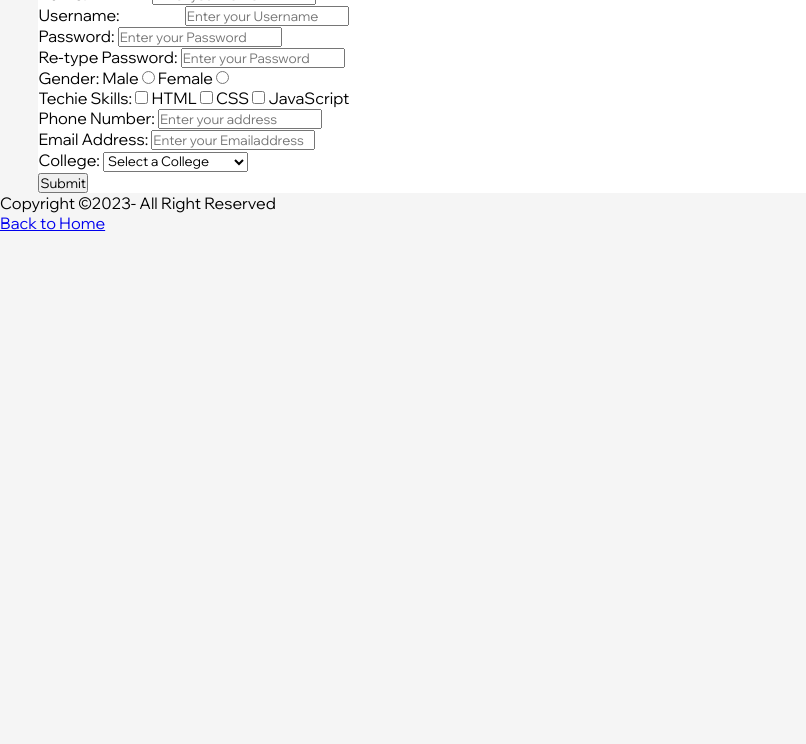
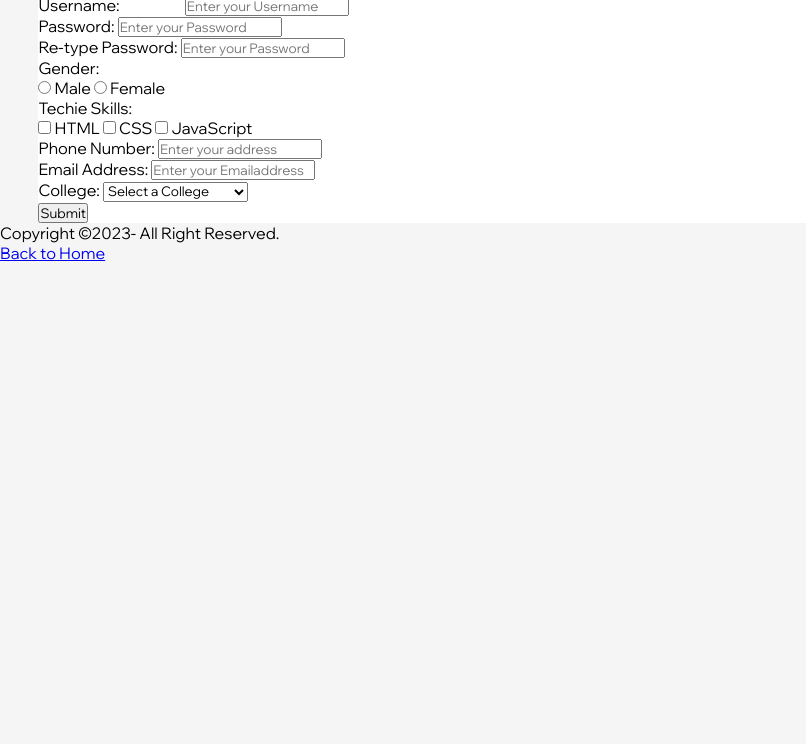
Before and after one commit to Isreal4000/Just_Project_Website_Task, a plain HTML site: page form.html in a window 1280 px wide. Shown: the part 56-800 px from the top of the page, without its empty margins (0-806 px from the left). Drawn offline with Linux system fonts and the light colour scheme.

Commit message:
Update form.html

```diff
--- a/form.html
+++ b/form.html
@@ -7,89 +7,94 @@
     <meta name="viewport" content="width=device-width, initial-scale=1.0" />
     <meta name="author" content="Israel Adediran" />
     <meta name="description" content="This page contain Just Project Contact Form" />
-  <link rel="icon" href="favicon.jpg" />
-  <link rel="preconnect" href="https://fonts.googleapis.com" />
-  <link rel="preconnect" href="https://fonts.gstatic.com" crossorigin />
-  <link href="https://fonts.googleapis.com/css2?family=Wix+Madefor+Display&display=swap" rel="stylesheet" />
-  <link rel="stylesheet" href="form.css" />
+    <link rel="icon" href="favicon.jpg">
+    <link rel="preconnect" href="https://fonts.googleapis.com">
+    <link rel="preconnect" href="https://fonts.gstatic.com" crossorigin>
+    <link href="https://fonts.googleapis.com/css2?family=Wix+Madefor+Display&display=swap" rel="stylesheet">
+    <link rel="stylesheet" href="form.css">
     <title>Form Page</title>
 </head>
-
 <body>
   <header>
-    <h1>Contact Form</h1>
+    <h2>Contact Form</h2>
   </header>
   <main>
-    <form action="/action_page.php">
-      <div>
+ <form>
+      <div class="up-down-space">
     <label for="Name">Name:</label>
-        <input type="text" id="Name" name="Name" placeholder="Enter your Name" minlength="3" maxlength="32" required />
+     <input class="name" type="text" id="Name" name="Name" placeholder="Enter your Name" minlength="3"
+              maxlength="32" required>
           </div>
 
-      <div>
+
+        <div class="up-down-space">
    <label for="userName">Username:</label>
-        <input type="text" id="userName" name="userName" placeholder="Enter your Username" minlength="3" maxlength="32"
-          required />
+ <input class="user" type="text" id="userName" name="userName" placeholder="Enter your Username" minlength="3" maxlength="32"        required> </div>
+
+        <div class="up-down-space">
+            <label for="password">Password:</label>
+            <input class="pwd" type="password" id="password" name="password" pattern="(?=.*\d)(?=.*[a-z])(?=.*[A-Z]).{8,}" placeholder="Enter your Password"
+              required>
         </div>
 
-      <div>
-        <label for="password">Password:</label>
-        <input type="password" id="password" name="password" pattern="(?=.*\d)(?=.*[a-z])(?=.*[A-Z]).{8,}"
-          placeholder="Enter your Password" required />
+        <div class="up-down-space">
+            <label for="cpassword">Re-type Password:</label>
+            <input class="retype" type="password" id="cpassword" name="cpassword" pattern="(?=.*\d)(?=.*[a-z])(?=.*[A-Z]).{8,}" placeholder="Enter your Password" required>
         </div>
 
-      <div>
-        <label for="cpassword">Re-type Password:</label>
-        <input type="password" id="cpassword" name="cpassword" pattern="(?=.*\d)(?=.*[a-z])(?=.*[A-Z]).{8,}"
-          placeholder="Enter your Password" required />
+    <div class="gender-space">
+   <label for="Gender">Gender:</label>
+   <div class="gender">
+      <input type="radio" name="gender" id="male">
+        <label for="male">Male</label>
+        <input type="radio" name="gender" id="female">
+        <label for="female">Female</label>
         </div>
 
-      <div>
-        <label for="Gender">Gender:</label>
-        <label for="male">Male</label>
-        <input type="radio" name="gender" id="male" />
-
-        <label for="female">Female</label>
-        <input type="radio" name="gender" id="female" />
         </div>
 
-      <div>
+    <div class="techie-space">
         <label for="Tech">Techie Skills:</label>
-        <input type="checkbox" name="html" id="html" value="html" />
+        <div class="techie">
+        <input type="checkbox" name="html" id="html" value="html">
          <label for="html">HTML</label>
-        <input type="checkbox" name="css" id="css" value="css" />
+       <input type="checkbox" name="css" id="css" value="css">
        <label for="css">CSS</label>
-        <input type="checkbox" name="js" id="js" value="js" />
+   <input type="checkbox" name="js" id="js" value="js">
    <label for="js">JavaScript</label>
    </div>
-
-      <div>
-        <label for="pnumber">Phone Number:</label>
-        <input type="tel" id="pnumber" name="pnumber" placeholder="Enter your address" pattern="[+]{1}[0-9]{3}[0-9]{10}"
-          required />
 </div>
 
-      <div>
-        <label for="email">Email Address:</label>
-        <input type="email" id="email" name="email" placeholder="Enter your Emailaddress" required />
+
+        <div class="up-down-space">
+     <label for="pnumber">Phone Number:</label>
+       <input class="phn" type="tel" id="pnumber" name="pnumber" placeholder="Enter your address" pattern="[+]{1}[0-9]{3}[0-9]{10}"
+              required>
         </div>
 
-      <div>
+          <div class="up-down-space">
+   <label for="email">Email Address:</label>
+   <input class="email" type="email" id="email" name="email" placeholder="Enter your Emailaddress" required>
+        </div>
+
+        <div class="up-down-space">
+
      <label for="college">College:</label>
-        <select id="college" name="college" required>
+          <select class="col" id="college" name="college" required>
             <option value="" disabled selected hidden>Select a College</option>
-          <option value="uni1">University of Ibadan</option>
+            <option value="uni1"> University of Ibadan</option>
             <option value="uni2">University of Lagos</option>
           </select>
         </div>
 
          <div>
-        <input type="Submit" value="Submit" />
+            <input class="submit-space" type="Submit" value="Submit">
         </div>
     </form>
   </main>
+
   <footer>
-    <p>Copyright &copy;2023- All Right Reserved</p>
+    Copyright &copy;2023- All Right Reserved.
     <p><a href="index.html">Back to Home</a></p>
   </footer>
 </body>
```
Lines whose indentation alone changed are shown as unchanged.
